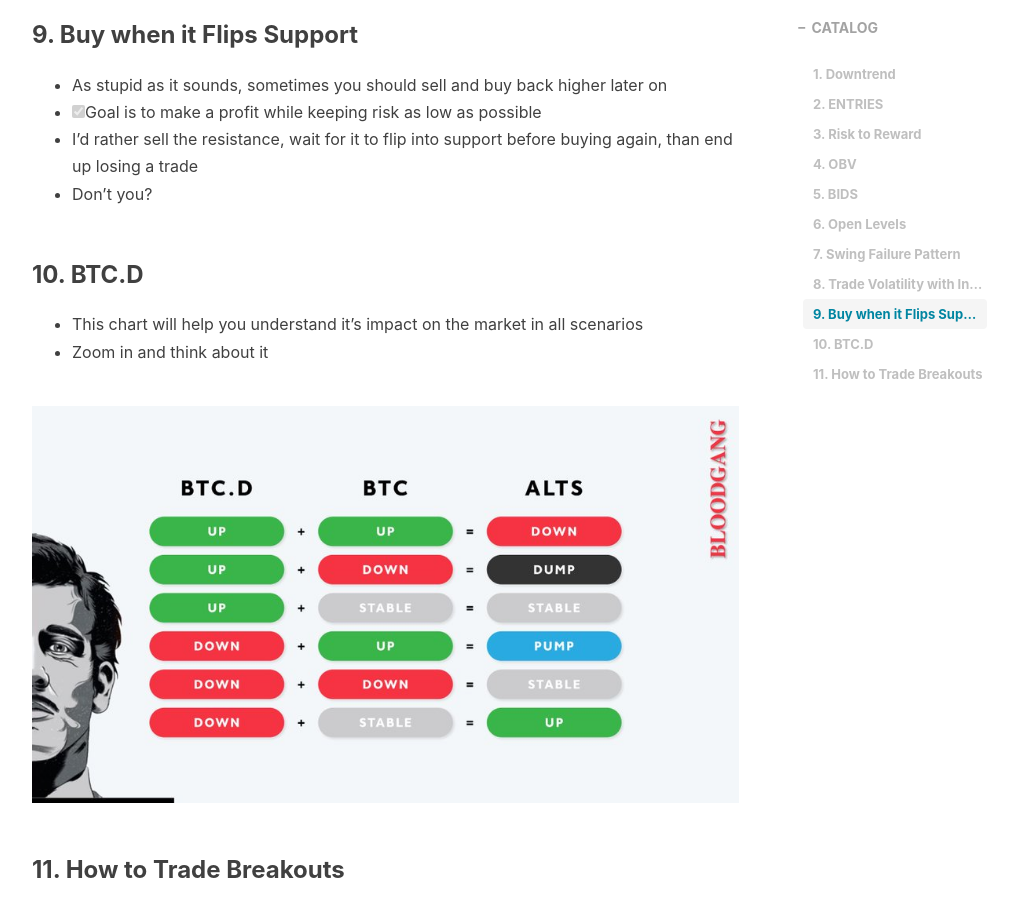
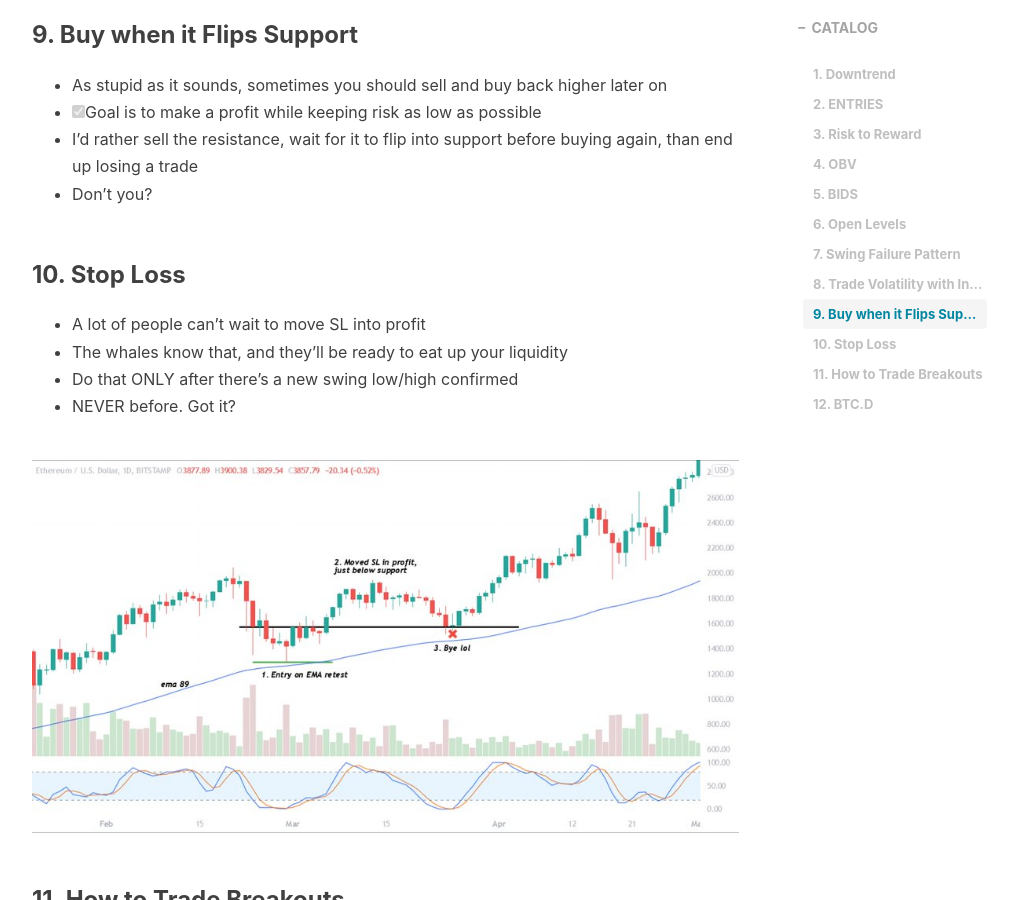
Before and after one commit to aaronjohn2/aaronjohn2.github.io, a Jekyll site: the page built from _posts/trading/2021-10-20-secret-tips.md, in a window 1280 px wide and 900 px high, scrolled down 5602 px. Shown: the whole window, without its empty margins (233-1246 px from the left). Built offline with Jekyll 4.4.1, drawn with Linux system fonts in a browser that asks for light colours; nearby versions of some CDN libraries; comment, search, counter and statistics services are not loaded; some of the changed text lies outside the part shown.

Commit message:
Updated secret tips

```diff
--- a/_posts/trading/2021-10-20-secret-tips.md
+++ b/_posts/trading/2021-10-20-secret-tips.md
@@ -80,10 +80,12 @@ author: "Aaron John"
 - I'd rather sell the resistance, wait for it to flip into support before buying again, than end up losing a trade
 - Don't you?
 
-### 10. BTC.D
+### 10. Stop Loss
 
-- This chart will help you understand it's impact on the market in all scenarios
-- Zoom in and think about it
+- A lot of people can't wait to move SL into profit
+- The whales know that, and they'll be ready to eat up your liquidity
+- Do that ONLY after there's a new swing low/high confirmed
+- NEVER before. Got it?
 
 ![](/assets/trading/ten.JPG)
 
@@ -99,3 +101,10 @@ author: "Aaron John"
 - [x] Take Profits at very tall candles
 
 ![](/assets/trading/eleven.JPG)
+
+### 12. BTC.D
+
+- This chart will help you understand it's impact on the market in all scenarios
+- Zoom in and think about it
+
+![](/assets/trading/twelve.JPG)
```
Also changed, not shown: assets/trading/ten.JPG, assets/trading/twelve.JPG (added).
